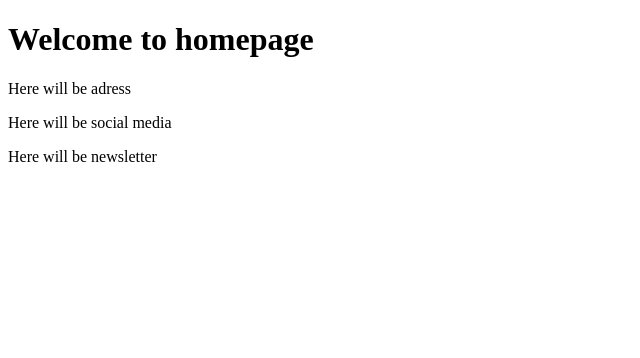
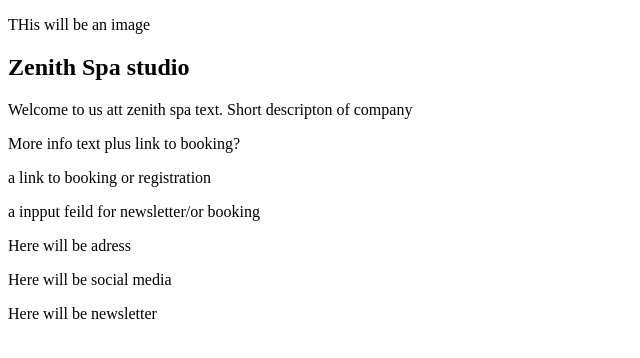
Before and after one commit to Annibor/Zenith-spa-studio, a Django app: page / in a window 1280 px wide. Shown: the part 98-456 px from the top of the page, without its empty margins (0-640 px from the left). Run offline with Django 5.2, Linux system fonts and the light colour scheme.

Commit message:
Add more basic structure for index.html

```diff
--- a/home/templates/home/index.html
+++ b/home/templates/home/index.html
@@ -5,5 +5,27 @@ Home
 {% endblock %}
 
 {% block content %}
- <h1>Welcome to homepage</h1>
+ <section class="hero-section">
+  <div class="hero">
+    <div>
+      <p>THis will be an image</p>
+    </div>
+    <div>
+      <h2>Zenith Spa studio</h2>
+      <p>Welcome to us att zenith spa text. Short descripton of company</p>
+    </div>
+  </div>
+ </section>
+ <section>
+  <div>
+    <div>
+      <p>More info text plus link to booking?</p>
+    </div>
+    <div>
+      <div> <p> a link to booking or registration  </p></div>
+      <div> <p>a inpput feild for newsletter/or booking</p></div>
+    </div>
+  </div>
+ </section>
+
 {%endblock %}
```
